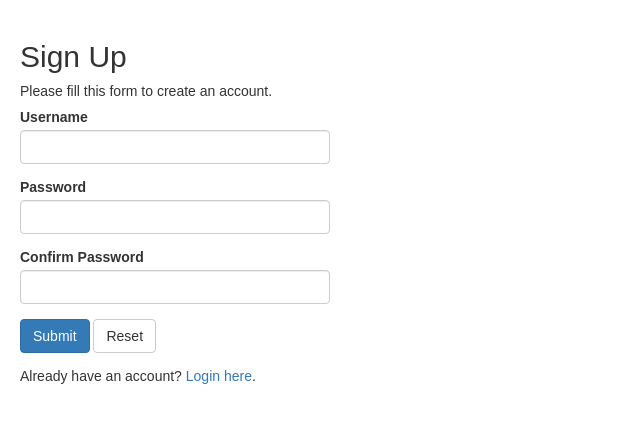
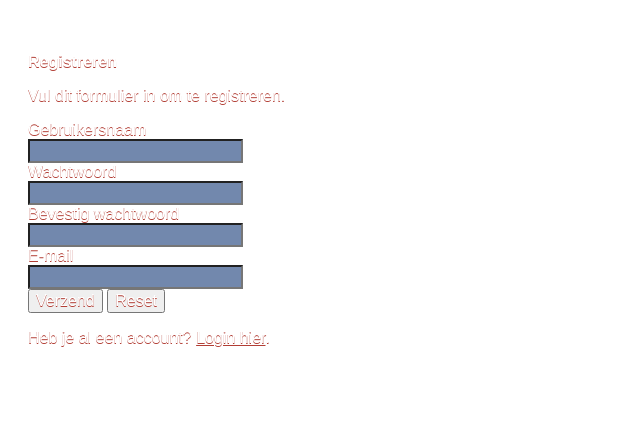
Before and after one commit to DuskM/project3, a PHP site: page /pages/register.php in a window 1280 px wide. Shown: the top 423 px of the page, without its empty margins (0-640 px from the left). Run offline with PHP 8.4, Linux system fonts and the light colour scheme.

Commit message:
login/signup
login/signup hebben nu de goede styles, email adress is nu de methode om mee in te loggen

```diff
--- a/pages/register.php
+++ b/pages/register.php
@@ -1,34 +1,34 @@
 <?php
-// Include config file
+// Include functions
 require_once 'config.php';
 // Define variables and initialize with empty values
-$username = $password = $confirm_password = "";
-$username_err = $password_err = $confirm_password_err = "";
+$username = $password = $confirm_password = $email = "";
+$username_err = $password_err = $confirm_password_err = $email_err = "";
 
 // Processing form data when form is submitted
 if($_SERVER["REQUEST_METHOD"] == "POST"){
-    // Validate username
-    if(empty(trim($_POST["username"]))){
-        $username_err = "Please enter a username.";
+    // email checken.
+    if(empty(trim($_POST["email"]))){
+        $email_err = "Voer een email adress in.";
     } else{
         // Prepare a select statement
-        $sql = "SELECT id FROM users WHERE username = ?";
+        $sql = "SELECT id FROM users WHERE email = ?";
         if($stmt = mysqli_prepare($link, $sql)){
             // Bind variables to the prepared statement as parameters
-            mysqli_stmt_bind_param($stmt, "s", $param_username);
+            mysqli_stmt_bind_param($stmt, "s", $param_email);
             // Set parameters
-            $param_username = trim($_POST["username"]);
+            $param_email = trim($_POST["email"]);
             // Attempt to execute the prepared statement
             if(mysqli_stmt_execute($stmt)){
                 /* store result */
                 mysqli_stmt_store_result($stmt);
                 if(mysqli_stmt_num_rows($stmt) == 1){
-                    $username_err = "This username is already taken.";
+                    $email_err = "Dit email adress is al in gebruik.";
                 } else{
-                    $username = trim($_POST["username"]);
+                    $email = trim($_POST["email"]);
                 }
             } else{
-                echo "Oops! Something went wrong. Please try again later.";
+                echo "Er is iets fout gegaan.";
             }
         }
         // Close statement
@@ -36,34 +36,44 @@
     }
 
 
-    // Validate password
+    // wachtwoord checken
     if(empty(trim($_POST['password']))){
-        $password_err = "Please enter a password.";
+        $password_err = "Voer een wachtwoord in.";
     } elseif(strlen(trim($_POST['password'])) < 6){
-        $password_err = "Password must have atleast 6 characters.";
+        $password_err = "Wachtwoord moet minstens 6 tekens hebben.";
     } else{
         $password = trim($_POST['password']);
     }
-    // Validate confirm password
+    // wachtwoord checken
     if(empty(trim($_POST["confirm_password"]))){
-        $confirm_password_err = 'Please confirm password.';
+        $confirm_password_err = 'Bevestig het wachtwoord.';
     } else{
         $confirm_password = trim($_POST['confirm_password']);
         if($password != $confirm_password){
-            $confirm_password_err = 'Password did not match.';
+            $confirm_password_err = 'Wachtwoord komt niet overeen.';
         }
     }
 
+    // username checken
+    if(empty(trim($_POST['username']))){
+        $username_err = "Voer een gebruikersnaam in.";
+    }
+    else{
+        $username = trim($_POST['username']);
+    }
+
+
     // Check input errors before inserting in database
-    if(empty($username_err) && empty($password_err) && empty($confirm_password_err)){
+    if(empty($username_err) && empty($password_err) && empty($confirm_password_err) &&empty($email_err)){
         // Prepare an insert statement
-        $sql = "INSERT INTO users (username, password) VALUES (?, ?)";
+        $sql = "INSERT INTO users (username, password, email) VALUES (?, ?, ?)";
         if($stmt = mysqli_prepare($link, $sql)){
             // Bind variables to the prepared statement as parameters
-            mysqli_stmt_bind_param($stmt, "ss", $param_username, $param_password);
+            mysqli_stmt_bind_param($stmt, "sss", $param_email, $param_password, $param_username);
             // Set parameters
             $param_username = $username;
             $param_password = password_hash($password, PASSWORD_DEFAULT); // Creates a password hash
+            $param_email = $email;
             // Attempt to execute the prepared statement
             if(mysqli_stmt_execute($stmt)){
                 // Redirect to login page
@@ -74,10 +84,9 @@
         }
 
 
-        // Close statement
-        mysqli_stmt_close($stmt);
+
     }
-    // Close connection
+    // connectie sluiten
     mysqli_close($link);
 }
 ?>
@@ -89,7 +98,9 @@
 <head>
     <meta charset="UTF-8">
     <title>Sign Up</title>
-    <link rel="stylesheet" href="https://maxcdn.bootstrapcdn.com/bootstrap/3.3.7/css/bootstrap.css">
+    <link rel="stylesheet" type="text/css" href="../stylesheets/style.css">
+    <link rel="stylesheet" type="text/css" href="../stylesheets/style_buttons.css">
+    <link rel="stylesheet" type="text/css" href="../stylesheets/style_important.css">
     <style type="text/css">
         body{ font: 14px sans-serif; }
         .wrapper{ width: 350px; padding: 20px; }
@@ -97,29 +108,42 @@
 </head>
 <body>
 <div class="wrapper">
-    <h2>Sign Up</h2>
-    <p>Please fill this form to create an account.</p>
+    <h2>Registreren</h2>
+    <p>Vul dit formulier in om te registreren.</p>
     <form action="<?php echo htmlspecialchars($_SERVER["PHP_SELF"]); ?>" method="post">
+
         <div class="form-group <?php echo (!empty($username_err)) ? 'has-error' : ''; ?>">
-            <label>Username</label>
-            <input type="text" name="username"class="form-control" value="<?php echo $username; ?>">
+            <label>Gebruikersnaam</label>
+            <br>
+            <input type="text" name="username" class="form-control" style="background-color: rgba(20, 58, 119, 0.6)" value="<?php echo $username; ?>">
             <span class="help-block"><?php echo $username_err; ?></span>
         </div>
+
         <div class="form-group <?php echo (!empty($password_err)) ? 'has-error' : ''; ?>">
-            <label>Password</label>
-            <input type="password" name="password" class="form-control" value="<?php echo $password; ?>">
+            <label>Wachtwoord</label>
+            <br>
+            <input type="password" name="password" class="form-control" style="background-color: rgba(20, 58, 119, 0.6)" value="<?php echo $password; ?>">
             <span class="help-block"><?php echo $password_err; ?></span>
         </div>
+
         <div class="form-group <?php echo (!empty($confirm_password_err)) ? 'has-error' : ''; ?>">
-            <label>Confirm Password</label>
-            <input type="password" name="confirm_password" class="form-control" value="<?php echo $confirm_password; ?>">
+            <label>Bevestig wachtwoord</label>
+            <br>
+            <input type="password" name="confirm_password" class="form-control" style="background-color: rgba(20, 58, 119, 0.6)" value="<?php echo $confirm_password; ?>">
             <span class="help-block"><?php echo $confirm_password_err; ?></span>
         </div>
+
+        <div class="form-group <?php echo (!empty($email_err)) ? 'has-error' : ''; ?>">
+            <label>E-mail</label>
+            <br>
+            <input type="text" name="email" class="form-control" style="background-color: rgba(20, 58, 119, 0.6)" value="<?php echo $email; ?>">
+            <span class="help-block"><?php echo $email_err; ?></span></div>
+
         <div class="form-group">
-            <input type="submit" class="btn btn-primary" value="Submit">
+            <input type="submit" class="btn btn-primary" value="Verzend">
             <input type="reset" class="btn btn-default" value="Reset">
         </div>
-        <p>Already have an account? <a href="login.php">Login here</a>.</p>
+        <p>Heb je al een account? <a href="login.php">Login hier</a>.</p>
     </form>
 </div>
 </body>
--- a/pages/welcome.php
+++ b/pages/welcome.php
@@ -50,7 +50,7 @@
 
 </div>
 
-<p><a href="logout.php" class="btn btn-danger">Sign Out of Your Account</a></p>
+<p><a href="uitloggen.php" class="btn btn-danger">Sign Out of Your Account</a></p>
 
 </body>
 
```
Also changed, not shown: pages/login.php (+24 -117 lines), pages/uitloggen.php (added, +29 -0 lines).
